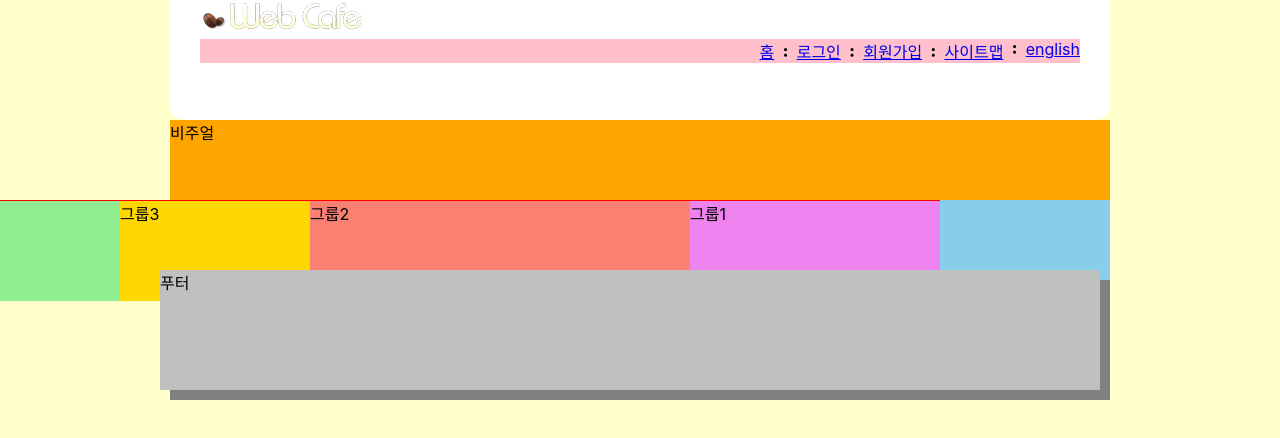
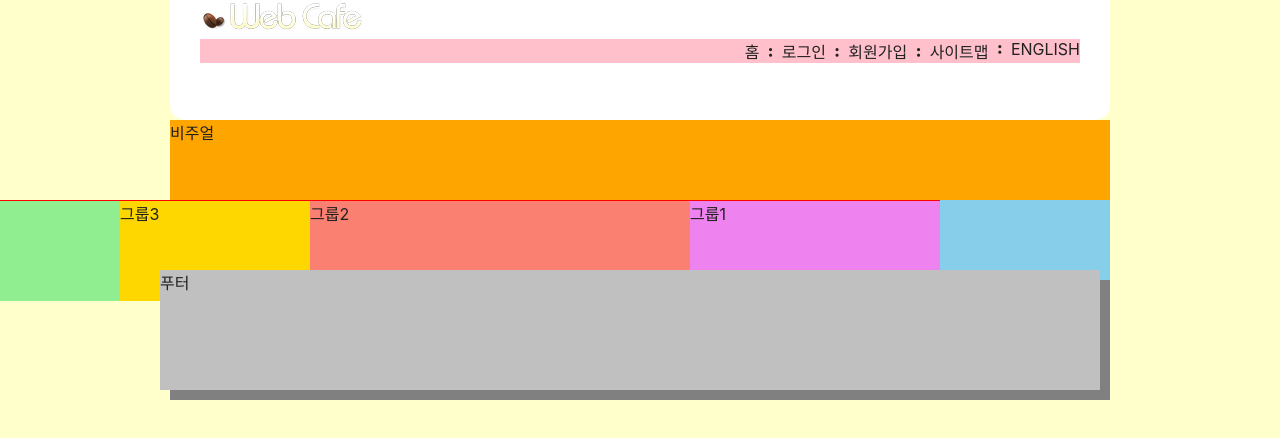
Before and after one commit to sykang013/HTML5, a website: page index.html in a window 1280 px wide. Drawn offline with Linux system fonts and the light colour scheme; a web font is replaced by a local one.

Commit message:
영문 대소문자 변경 실습

```diff
--- a/styles/style.css
+++ b/styles/style.css
@@ -9,8 +9,15 @@
   box-sizing: border-box;
 }
 
+/* 링크 스타일 */
+a {
+  color: inherit;
+  text-decoration: none;
+}
+
 /* 본문스타일 */
 body {
+  color: #212121;
   background: #ffc;
   font-family: "Pretendard Variable", Pretendard, -apple-system,
     BlinkMacSystemFont, system-ui, Roboto, "Helvetica Neue", "Segoe UI",
@@ -42,6 +49,7 @@ body {
   flex-flow: row nowrap;
   justify-content: flex-end;
 }
+
 /* 겹침 Cascading */
 /* 우선순위 규칙 */
 /* li (Type Selector) - 1점 */
@@ -88,6 +96,10 @@ body {
   margin-right: 0.2em;
   text-align: center;
 } */
+
+.member li {
+  text-transform: uppercase;
+}
 
 /* 비주얼 */
 .visual {
```
